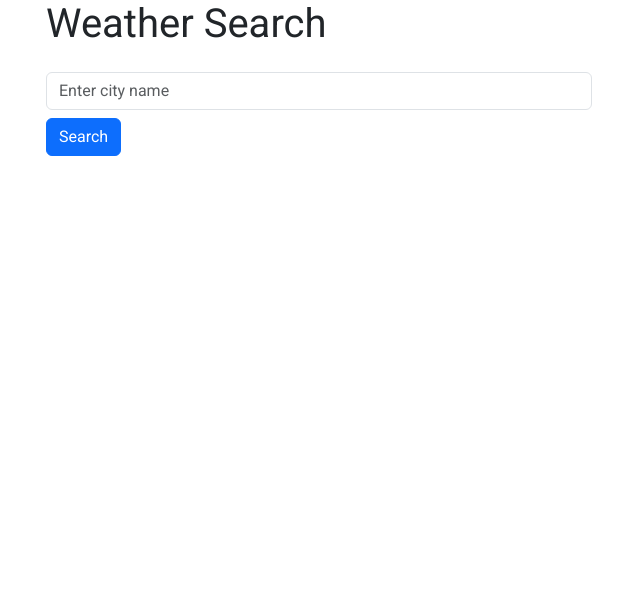
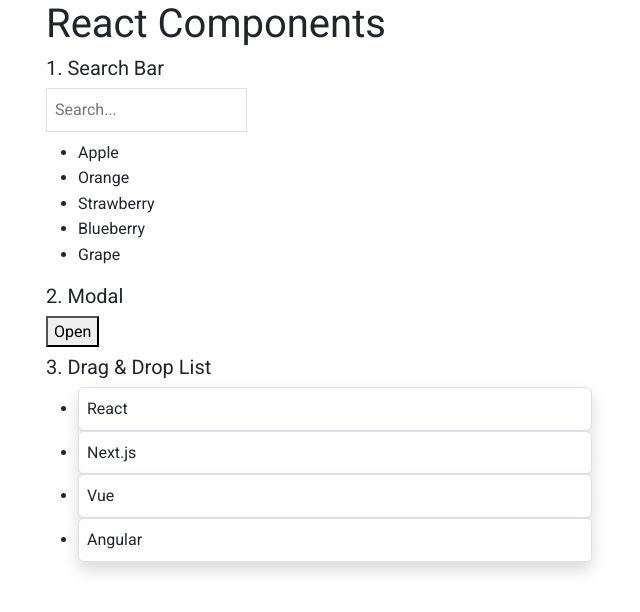
Before and after one commit to astra-media/mern-starter-template, a React (Vite) app in the folder client/: page / in a window 1280 px wide. Shown: the top 612 px of the page, without its empty margins (321-961 px from the left). Built offline with nearby package versions, Linux system fonts and the light colour scheme.

Commit message:
added search bar, modal, drag-drop example

```diff
--- a/client/src/App.jsx
+++ b/client/src/App.jsx
@@ -1,50 +1,29 @@
 import { useState } from 'react'
 import axios from 'axios'
+import SearchBar from './components/SearchBar'
+import Modal from './components/Modal'
+import DragDropList from './components/DragDropList'
 
 import { Form, Button, Row, Col, Container } from 'react-bootstrap'
 
 const App = () => {
-  const [city, setCity] = useState('')
-  const [weather, setWeather] = useState('')
-
-  const handleSearch = async (e) => {
-    e.preventDefault()
-    try {
-      const res = await axios.get(`/api/weather/${city}`)
-      setWeather(res.data)
-      setCity('')
-    } catch (err) {
-      console.error(err)
-      alert('Failed to fetch weather')
-    }
-  }
-
   return (
     <Container>
       <Row className='justify-content-md-center'>
         <Col xs={12} md={6}>
-          <h1 className='mb-4'>Weather Search</h1>
-          <Form className='mb-4' onSubmit={handleSearch}>
-            <Form.Group className='mb-4'>
-              <Form.Control
-                className='mb-2'
-                value={city}
-                placeholder='Enter city name'
-                required
-                onChange={(e) => setCity(e.target.value)}
-              />
-              <Button variant='primary' type='submit'>
-                Search
-              </Button>
-            </Form.Group>
-          </Form>
-          {weather && (
-            <div className='mt-4 border p-2'>
-              <h2 className='font-semibold'>{weather.name}</h2>
-              <p>{weather.weather[0].description}</p>
-              <p>{`${weather.main.temp} °F`}</p>
-            </div>
-          )}
+          <h1>React Components</h1>
+          <section>
+            <h5 className='text-xl font-semibold mb-2'>1. Search Bar</h5>
+            <SearchBar />
+          </section>
+          <section>
+            <h5 className='text-xl font-semibold mb-2'>2. Modal</h5>
+            <Modal />
+          </section>
+          <section>
+            <h5 className='text-xl font-semibold mb-2'>3. Drag & Drop List</h5>
+            <DragDropList />
+          </section>
         </Col>
       </Row>
     </Container>
--- /dev/null
+++ b/client/src/components/DragDropList.jsx
@@ -0,0 +1,37 @@
+import { useState } from 'react'
+
+const DragDropList = () => {
+  const [items, setItems] = useState(['React', 'Next.js', 'Vue', 'Angular'])
+  const [draggingIndex, setDraggingIndex] = useState(null)
+
+  const handleDragStart = (index) => {
+    setDraggingIndex(index)
+  }
+
+  const handleDrop = (index) => {
+    const newItems = [...items]
+    const draggedItem = newItems.splice(draggingIndex, 1)[0]
+    newItems.splice(index, 0, draggedItem)
+    setItems(newItems)
+    setDraggingIndex(null)
+  }
+
+  return (
+    <ul>
+      {items.map((x, i) => (
+        <li
+          key={i}
+          draggable
+          onDragStart={() => handleDragStart(i)}
+          onDragOver={(e) => e.preventDefault()}
+          onDrop={() => handleDrop(i)}
+          className='p-2 border bg-white rounded shadow cursor-move'
+        >
+          {x}
+        </li>
+      ))}
+    </ul>
+  )
+}
+
+export default DragDropList
--- /dev/null
+++ b/client/src/components/Modal.jsx
@@ -0,0 +1,20 @@
+import { useState } from 'react'
+
+const Modal = () => {
+  const [isOpen, setIsOpen] = useState(false)
+
+  return (
+    <div className='my-2'>
+      {!isOpen && <button onClick={() => setIsOpen(true)}>Open</button>}
+      {isOpen && (
+        <div className='bg-white p-6 rounded shadow-lg'>
+          <h2>Modal Title</h2>
+          <p>This is simple modal content</p>
+          <button onClick={() => setIsOpen(false)}>Close</button>
+        </div>
+      )}
+    </div>
+  )
+}
+
+export default Modal
--- /dev/null
+++ b/client/src/components/SearchBar.jsx
@@ -0,0 +1,28 @@
+import { useState } from 'react'
+
+const SearchBar = () => {
+  const items = ['Apple', 'Orange', 'Strawberry', 'Blueberry', 'Grape']
+  const [query, setQuery] = useState('')
+
+  const filtered = items.filter((x) =>
+    x.toLowerCase().includes(query.toLowerCase())
+  )
+
+  return (
+    <div>
+      <input
+        value={query}
+        onChange={(e) => setQuery(e.target.value)}
+        placeholder='Search...'
+        className='border p-2 w-full mb-2'
+      />
+      <ul>
+        {filtered.map((x, index) => (
+          <li key={index}>{x}</li>
+        ))}
+      </ul>
+    </div>
+  )
+}
+
+export default SearchBar
```
Also changed, not shown: 2 other files (tests, documents, lock files or other folders).
